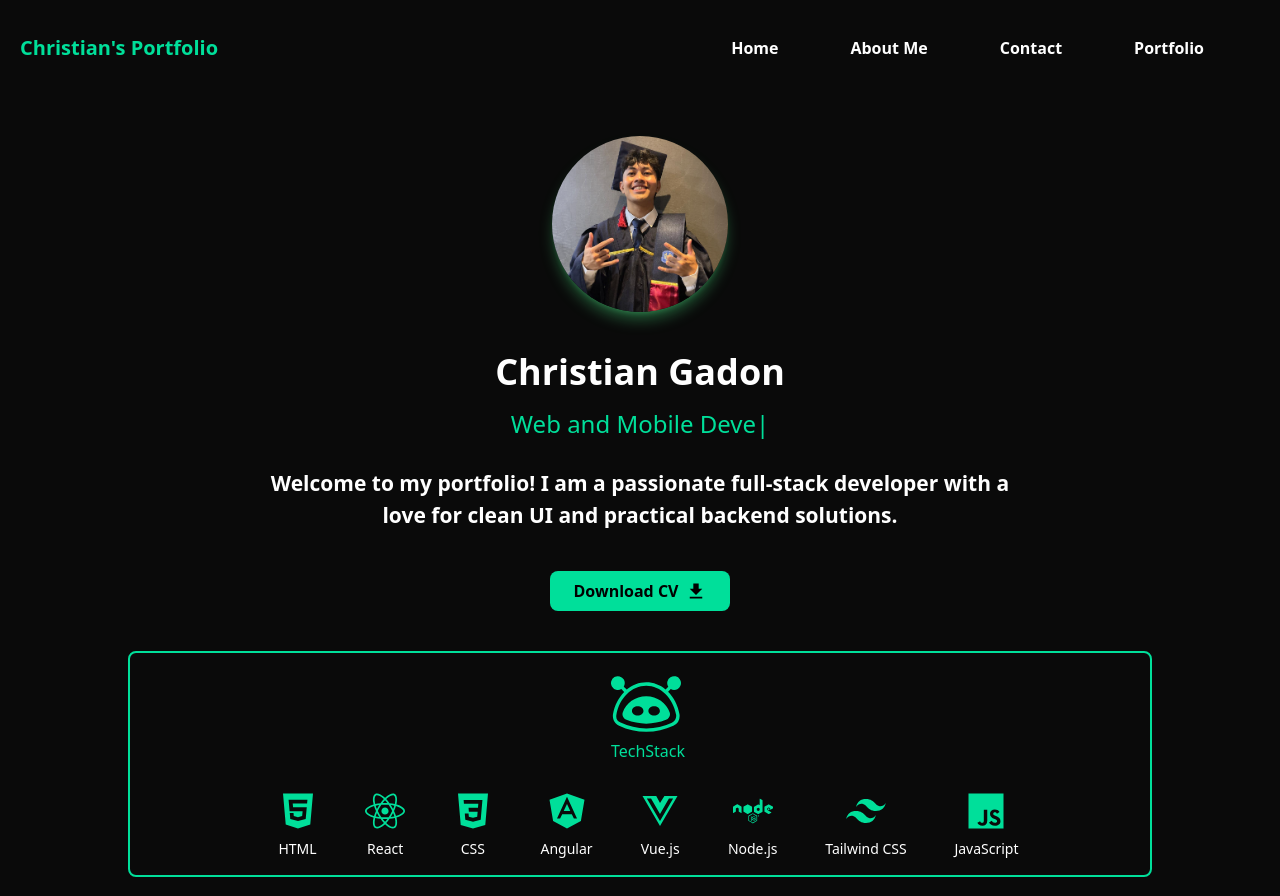
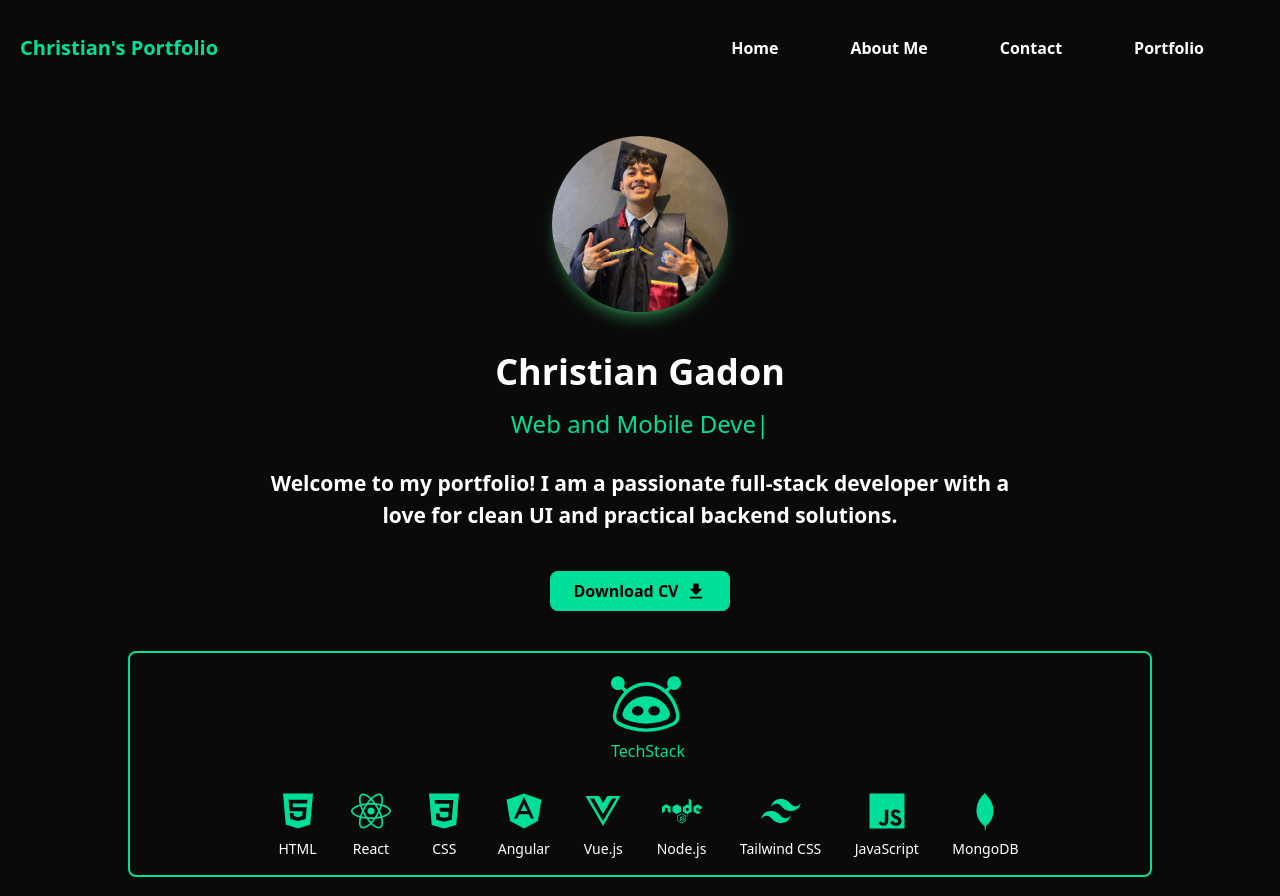
Before and after one commit to CoderCarti/my-portfolio, a React (Create React App) app: page / in a window 1280 px wide. Built offline with nearby package versions, Linux system fonts and the light colour scheme.

Commit message:
ADD: mongodb icon

```diff
--- a/src/Components/Homepage.js
+++ b/src/Components/Homepage.js
@@ -8,6 +8,7 @@ import { FaReact } from "react-icons/fa";
 import { FaHtml5, FaVuejs } from "react-icons/fa";
 import { FaNode } from "react-icons/fa6";
 import { RiTailwindCssFill } from "react-icons/ri";
+import { DiMongodb } from "react-icons/di";
 
 const Homepage = () => {
 return (
@@ -69,6 +70,10 @@ return (
                     <IoLogoJavascript className='w-10 h-10' />
                     <span className='text-white text-sm mt-2'>JavaScript</span>
                 </div>
+                <div className='flex flex-col items-center'>
+                    <DiMongodb className='w-10 h-10' />
+                    <span className='text-white text-sm mt-2'>MongoDB</span>
+                </div>
             </div>
         </div>
     </div>
```
